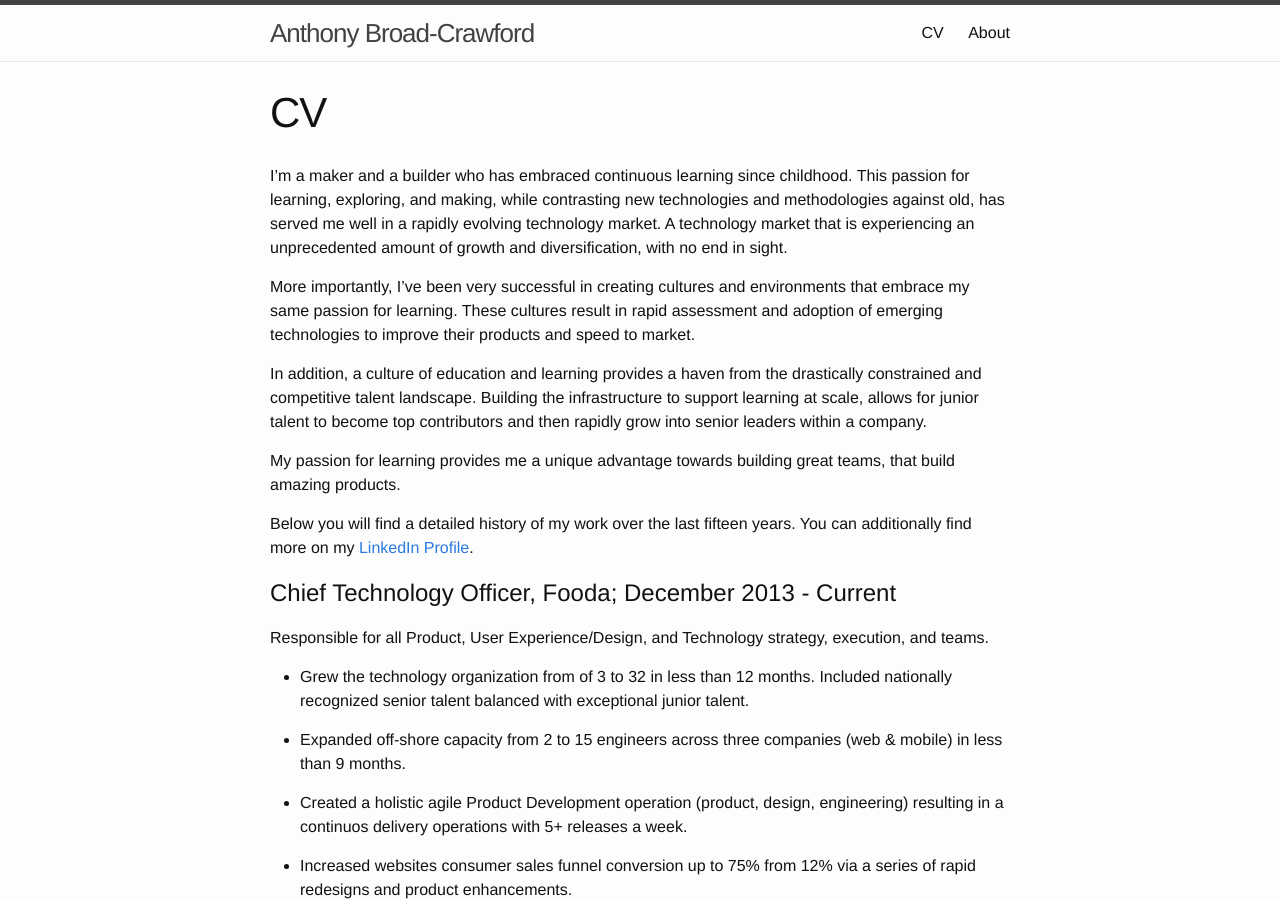
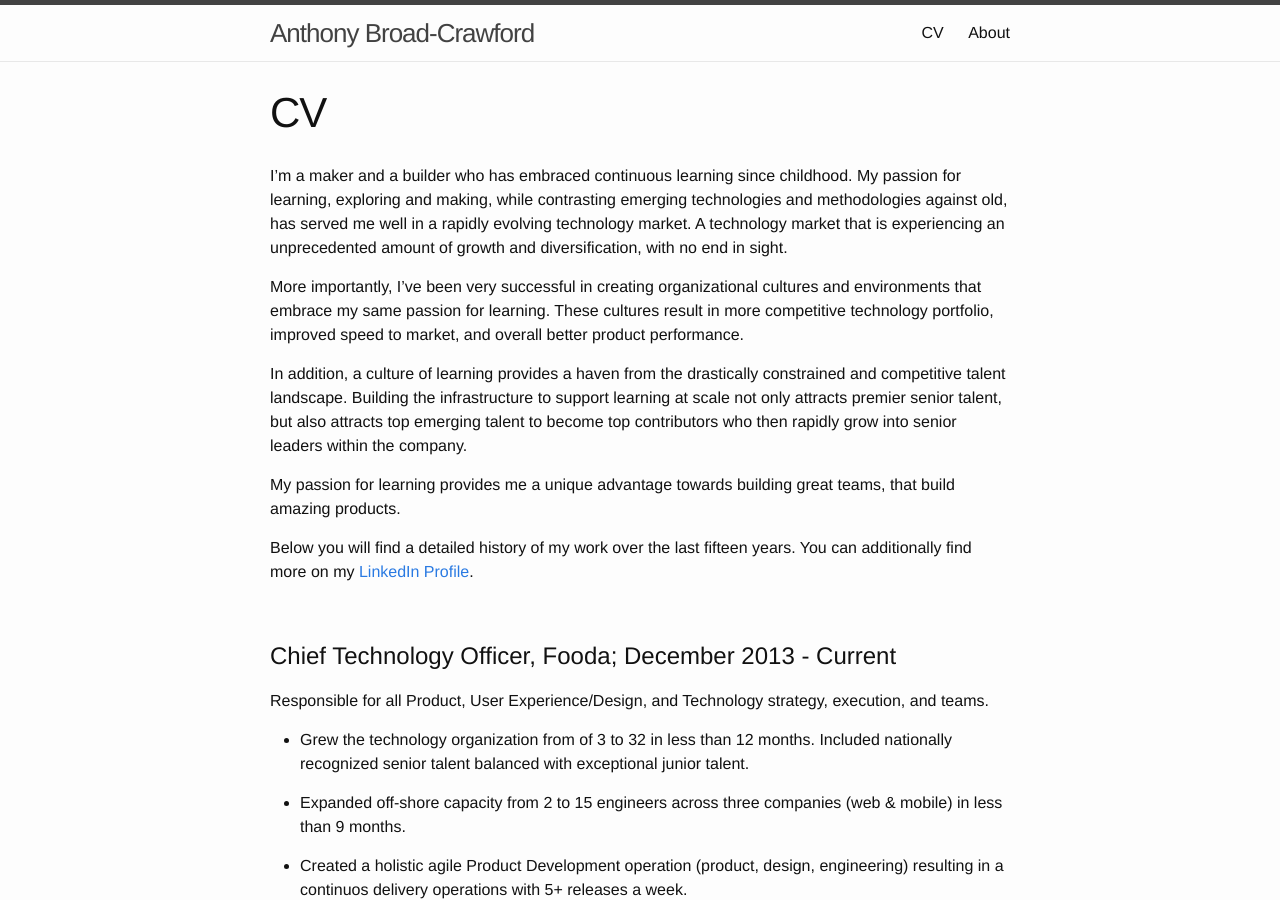
Before and after one commit to AnthonyBroadCrawford/anthonybroadcrawford.github.io, a Jekyll site: the page built from cv.md, in a window 1280 px wide and 900 px high. Built offline with Jekyll 4.4.1, drawn with Linux system fonts in a browser that asks for light colours.

Commit message:
had people proof read the cv and I've made some changes based on their feedback

```diff
--- a/cv.md
+++ b/cv.md
@@ -4,15 +4,17 @@ title: CV
 permalink: /CV/
 ---
 
-I’m a maker and a builder who has embraced continuous learning since childhood.  This passion for learning, exploring, and making, while contrasting new technologies and methodologies against old, has served me well in a rapidly evolving technology market. A technology market that is experiencing an unprecedented amount of growth and diversification, with no end in sight.
+I’m a maker and a builder who has embraced continuous learning since childhood.  My passion for learning, exploring and making, while contrasting emerging technologies and methodologies against old, has served me well in a rapidly evolving technology market. A technology market that is experiencing an unprecedented amount of growth and diversification, with no end in sight.
 
-More importantly, I've been very successful in creating cultures and environments that embrace my same passion for learning.  These cultures result in rapid assessment and adoption of emerging technologies to improve their products and speed to market.
+More importantly, I've been very successful in creating organizational cultures and environments that embrace my same passion for learning.  These cultures result in more competitive technology portfolio, improved speed to market, and overall better product performance.
 
-In addition, a culture of education and learning provides a haven from the drastically constrained and competitive talent landscape.  Building the infrastructure to support learning at scale, allows for junior talent to become top contributors and then rapidly grow into senior leaders within a company.
+In addition, a culture of learning provides a haven from the drastically constrained and competitive talent landscape.  Building the infrastructure to support learning at scale not only attracts premier senior talent, but also attracts top emerging talent to become top contributors who then rapidly grow into senior leaders within the company.
 
 My passion for learning provides me a unique advantage towards building great teams, that build amazing products.
 
 Below you will find a detailed history of my work over the last fifteen years.  You can additionally find more on my [LinkedIn Profile](https://www.linkedin.com/in/anthonybroadcrawford).
+
+<br/>
 
 # Chief Technology Officer, Fooda; December 2013 - Current
 Responsible for all Product, User Experience/Design, and Technology strategy, execution, and teams.
@@ -35,6 +37,8 @@ Responsible for all Product, User Experience/Design, and Technology strategy, ex
 
 - Visually rebranded Product lines with a new design language including visual design, typography, and art direction.  Modernized products look and feel.
 
+<br />
+
 # Chief Product Officer, GiveForward; October 2012 - December 2013
 Responsible for all Product, User Experience/Design, Marketing, Customer Support, Growth , and Technology strategy, execution, and teams.
 
@@ -54,6 +58,8 @@ Responsible for all Product, User Experience/Design, Marketing, Customer Support
 
 - Increased customer retention by shifting customer support organization strategy to revenue generation and fundraiser performance in addition to ticket throughput and quality.
 
+<br />
+
 # Chief Executive Officer, StartupBus; San Francisco,  2012
 Responsible for all aspects of the business.  Took company from concept to revenue generating Startup operating on multiple continents.
 
@@ -66,6 +72,8 @@ Responsible for all aspects of the business.  Took company from concept to reven
 - Accelerated European expansion via partnership and ultimately merger of two companies resulting in market leadership and secured revenue streams.
 
 - Grew and managed the business development team. Acquired key customers with Microsoft, AT&T, Twilio, Facebook, Twitter, Atlasssian, Xero, and more.
+
+<br />
 
 # Chief Technology Officer, Within3;  2006 - 2012
 Responsible for all Product, User Experience/Design, and Technology strategy, execution, and teams.
@@ -82,6 +90,8 @@ Responsible for all Product, User Experience/Design, and Technology strategy, ex
 
 - Dramatically accelerated innovation by introducing continuos development, hackathons,  and automated testing resulting in a high degree of quality and speed to market.
 
+<br />
+
 # Enterprise Product Architect, Progressive; Cleveland 2001 - 2006
 Responsible for technology strategy and execution.  Managed 12 technology platforms servicing 80 million uniques a month.
 
@@ -93,6 +103,7 @@ Responsible for technology strategy and execution.  Managed 12 technology platfo
 
 - Built an enterprise web-applications architecture that allowed “build once” deploy everywhere across enterprise systems.  Technology reduced costs and time-to-market saving tens of millions a year.
 
+<br />
 
 **Awards** <br/>
 Most influential leader under the age of 35, Crain's Business 2011
```
Also changed, not shown: 9 other files.
